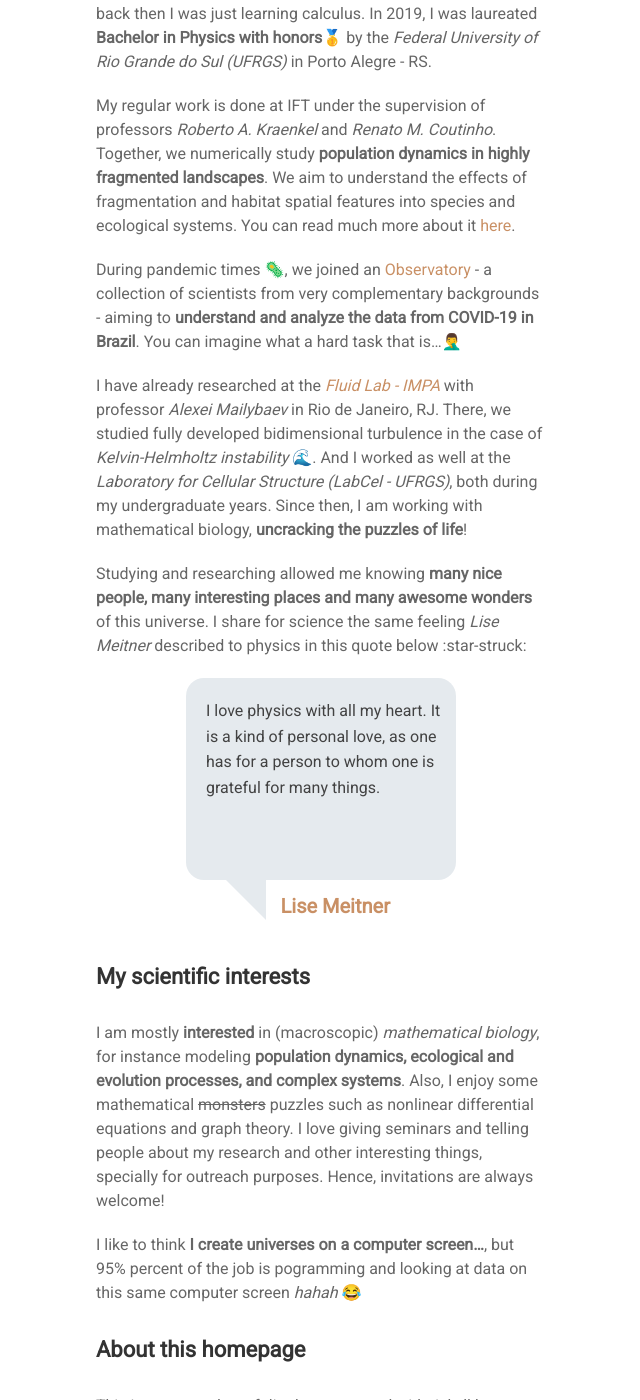
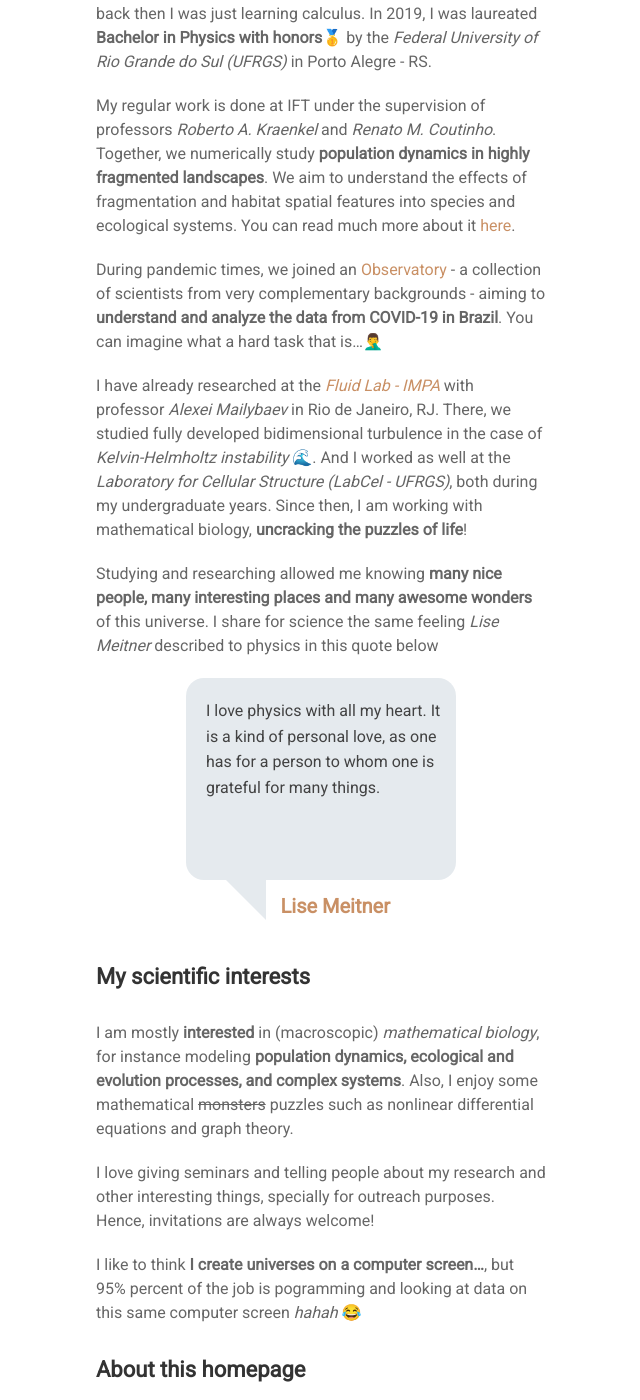
Before and after one commit to vsudbrack/vsudbrack.github.io, a Jekyll site: the page built from about.md, in a window 1280 px wide and 1400 px high, scrolled down 419 px. Shown: the whole window, without its empty margins (199-839 px from the left). Built offline with Jekyll 4.4.1, drawn with Linux system fonts in a browser that asks for light colours; nearby versions of some CDN libraries; emoji names are drawn with the system emoji font; comment, search, counter and statistics services are not loaded; some of the changed text lies outside the part shown.

Commit message:
Add content

```diff
--- a/about.md
+++ b/about.md
@@ -15,18 +15,20 @@ My career ~~overdrinking coffee~~:coffee: in Physics started in 2014, but back t
 
 My regular work is done at IFT under the supervision of professors *Roberto A. Kraenkel* and *Renato M. Coutinho*. Together, we numerically study **population dynamics in highly fragmented landscapes**. We aim to understand the effects of fragmentation and habitat spatial features into species and ecological systems. You can read much more about it [here](/projects/frag.html).
 
-During pandemic times :microbe:, we joined an [Observatory](https://covid19br.github.io) - a collection of scientists from very complementary backgrounds - aiming to **understand and analyze the data from COVID-19 in Brazil**. You can imagine what a hard task that is...:man_facepalming:
+During pandemic times, we joined an [Observatory](https://covid19br.github.io) - a collection of scientists from very complementary backgrounds - aiming to **understand and analyze the data from COVID-19 in Brazil**. You can imagine what a hard task that is...:man_facepalming:
 
 I have already researched at the *[Fluid Lab - IMPA](http://fluid.impa.br/Home)* with professor *Alexei Mailybaev* in Rio de Janeiro, RJ. There, we studied fully developed bidimensional turbulence in the case of *Kelvin-Helmholtz instability* :ocean:. And I worked as well at the *Laboratory for Cellular Structure (LabCel - UFRGS)*, both during my undergraduate years. Since then, I am working with mathematical biology, **uncracking the puzzles of life**!
 
-Studying and researching allowed me knowing **many nice people, many interesting places and many awesome wonders** of this universe. I share for science the same feeling *Lise Meitner* described to physics in this quote below :star-struck:
+Studying and researching allowed me knowing **many nice people, many interesting places and many awesome wonders** of this universe. I share for science the same feeling *Lise Meitner* described to physics in this quote below
 
 {% include quote.html author="Lise Meitner" text="I love physics with all my heart.
 It is a kind of personal love, as one has for a person to whom one is grateful for many things." %}
 
 #### My scientific interests
 
-I am mostly **interested** in (macroscopic) *mathematical biology*, for instance modeling **population dynamics, ecological and evolution processes, and complex systems**. Also, I enjoy some mathematical ~~monsters~~ puzzles such as nonlinear differential equations and graph theory. I love giving seminars and telling people about my research and other interesting things, specially for outreach purposes. Hence, invitations are always welcome!
+I am mostly **interested** in (macroscopic) *mathematical biology*, for instance modeling **population dynamics, ecological and evolution processes, and complex systems**. Also, I enjoy some mathematical ~~monsters~~ puzzles such as nonlinear differential equations and graph theory.
+
+I love giving seminars and telling people about my research and other interesting things, specially for outreach purposes. Hence, invitations are always welcome!
 
 I like to think **I create universes on a computer screen...**, but 95% percent of the job is pogramming and looking at data on this same computer screen *hahah* :joy:
 
```
Also changed, not shown: other parts of about.md (+1 -1 lines), contact.md (+2 -2 lines).
